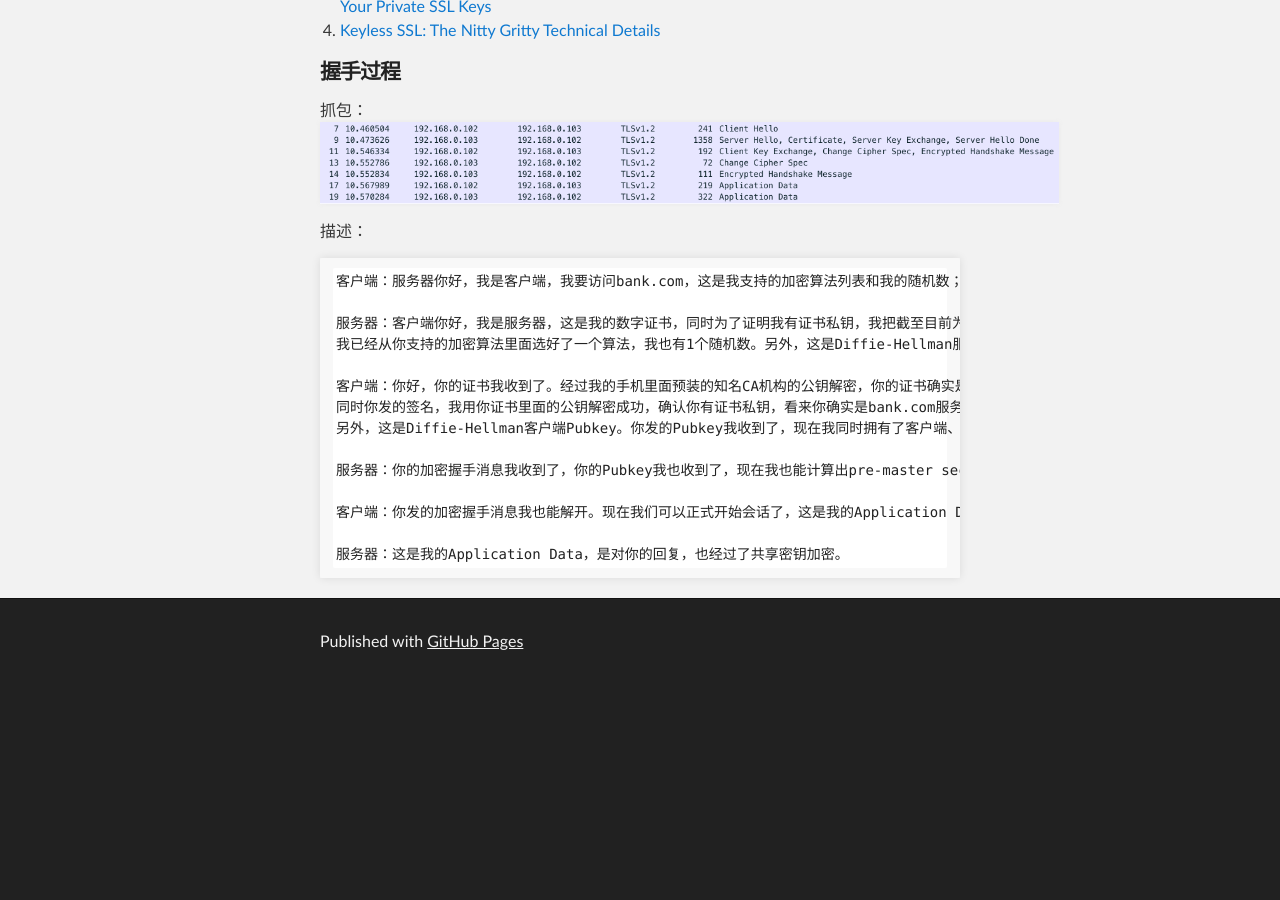
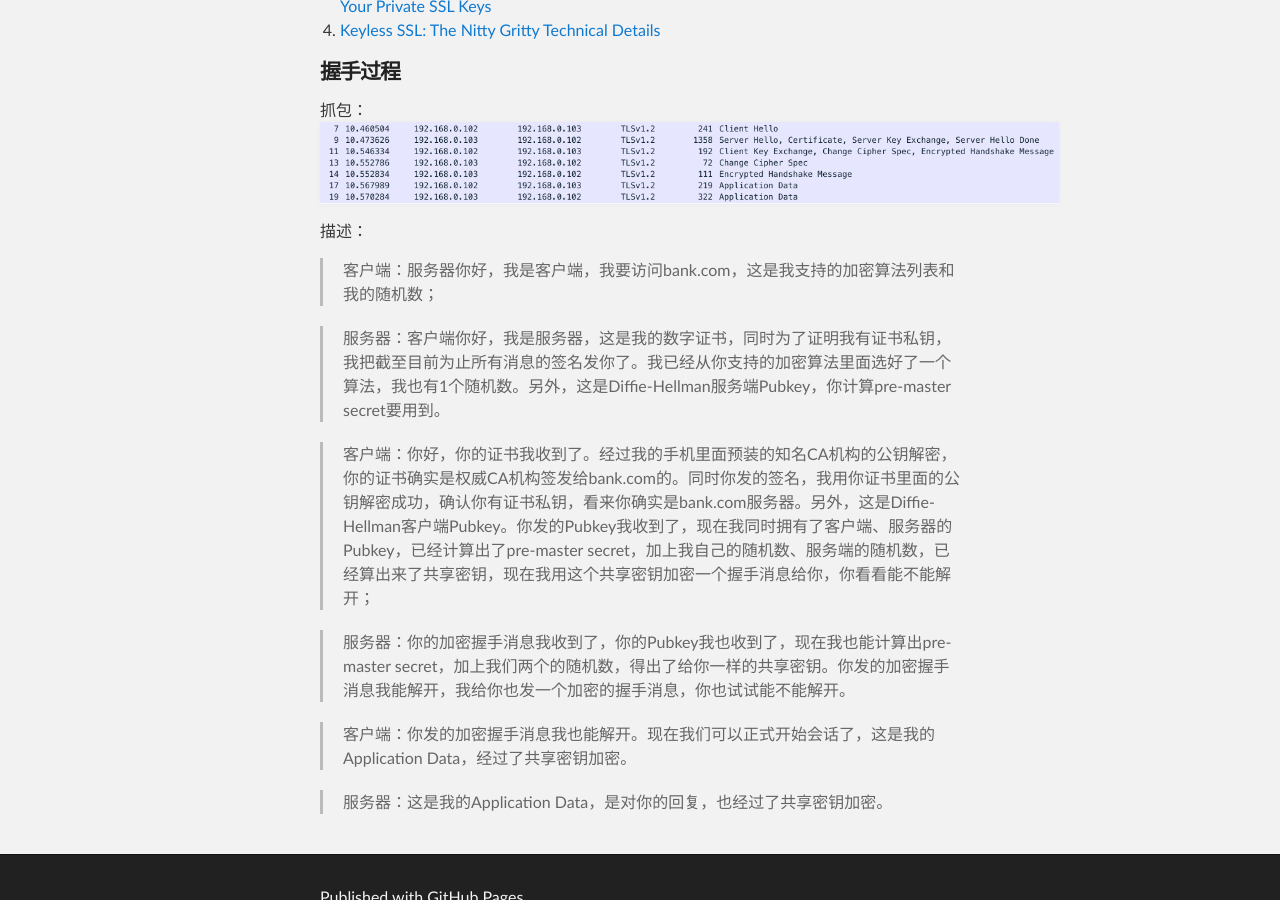
Before and after one commit to mwping/mwping.github.io, a Jekyll site: the page built from network/http/ssl-tls.md, in a window 1280 px wide and 900 px high, scrolled down 3324 px. Built offline with Jekyll 4.4.1, drawn with Linux system fonts in a browser that asks for light colours; our own code applies the rules of GitHub Pages for plain Markdown files; before the commit the page ends 4012 px from its top, so only the background shows below that.

Commit message:
fix 格式

````diff
--- a/network/http/ssl-tls.md
+++ b/network/http/ssl-tls.md
@@ -119,19 +119,15 @@ closed
 ![](../../assets/images/ssl-handshake.png)
 
 描述：
-```
-客户端：服务器你好，我是客户端，我要访问bank.com，这是我支持的加密算法列表和我的随机数；
+> 客户端：服务器你好，我是客户端，我要访问bank.com，这是我支持的加密算法列表和我的随机数；
 
-服务器：客户端你好，我是服务器，这是我的数字证书，同时为了证明我有证书私钥，我把截至目前为止所有消息的签名发你了。
-我已经从你支持的加密算法里面选好了一个算法，我也有1个随机数。另外，这是Diffie-Hellman服务端Pubkey，你计算pre-master secret要用到。
+> 服务器：客户端你好，我是服务器，这是我的数字证书，同时为了证明我有证书私钥，我把截至目前为止所有消息的签名发你了。我已经从你支持的加密算法里面选好了一个算法，我也有1个随机数。另外，这是Diffie-Hellman服务端Pubkey，你计算pre-master secret要用到。
 
-客户端：你好，你的证书我收到了。经过我的手机里面预装的知名CA机构的公钥解密，你的证书确实是权威CA机构签发给bank.com的。
-同时你发的签名，我用你证书里面的公钥解密成功，确认你有证书私钥，看来你确实是bank.com服务器。
-另外，这是Diffie-Hellman客户端Pubkey。你发的Pubkey我收到了，现在我同时拥有了客户端、服务器的Pubkey，已经计算出了pre-master secret，加上我自己的随机数、服务端的随机数，已经算出来了共享密钥，现在我用这个共享密钥加密一个握手消息给你，你看看能不能解开；
+> 客户端：你好，你的证书我收到了。经过我的手机里面预装的知名CA机构的公钥解密，你的证书确实是权威CA机构签发给bank.com的。同时你发的签名，我用你证书里面的公钥解密成功，确认你有证书私钥，看来你确实是bank.com服务器。另外，这是Diffie-Hellman客户端Pubkey。你发的Pubkey我收到了，现在我同时拥有了客户端、服务器的Pubkey，已经计算出了pre-master secret，加上我自己的随机数、服务端的随机数，已经算出来了共享密钥，现在我用这个共享密钥加密一个握手消息给你，你看看能不能解开；
 
-服务器：你的加密握手消息我收到了，你的Pubkey我也收到了，现在我也能计算出pre-master secret，加上我们两个的随机数，得出了给你一样的共享密钥。你发的加密握手消息我能解开，我给你也发一个加密的握手消息，你也试试能不能解开。
+> 服务器：你的加密握手消息我收到了，你的Pubkey我也收到了，现在我也能计算出pre-master secret，加上我们两个的随机数，得出了给你一样的共享密钥。你发的加密握手消息我能解开，我给你也发一个加密的握手消息，你也试试能不能解开。
 
-客户端：你发的加密握手消息我也能解开。现在我们可以正式开始会话了，这是我的Application Data，经过了共享密钥加密。
+> 客户端：你发的加密握手消息我也能解开。现在我们可以正式开始会话了，这是我的Application
+Data，经过了共享密钥加密。
 
-服务器：这是我的Application Data，是对你的回复，也经过了共享密钥加密。
-```
+> 服务器：这是我的Application Data，是对你的回复，也经过了共享密钥加密。
````
